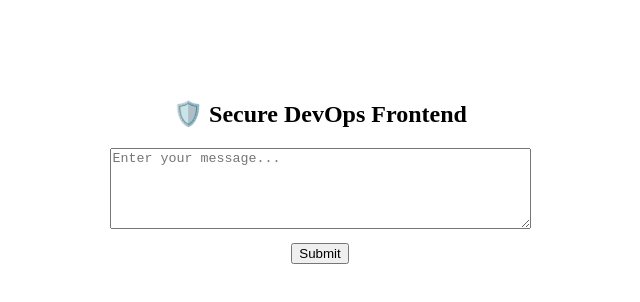
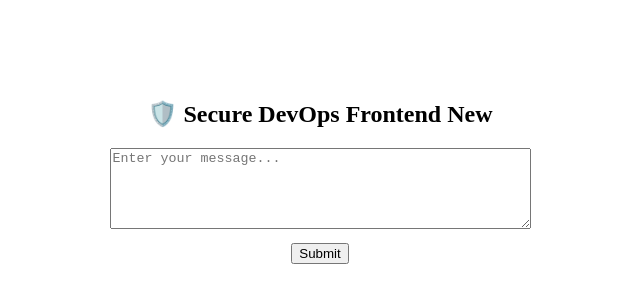
Before and after one commit to ardevopsun/Secure-DevOps-CICD-Pipeline-Flow, a React (Create React App) app in the folder frontend/: page / in a window 1280 px wide. Shown: the top 302 px of the page, without its empty margins (320-960 px from the left). Built offline with nearby package versions, Linux system fonts and the light colour scheme.

Commit message:
new change to check in ECS new

```diff
--- a/frontend/src/App.js
+++ b/frontend/src/App.js
@@ -19,7 +19,7 @@ function App() {
 
   return (
     <div style={{ maxWidth: '600px', margin: '100px auto', textAlign: 'center' }}>
-      <h2>🛡️ Secure DevOps Frontend</h2>
+      <h2>🛡️ Secure DevOps Frontend New</h2>
       <form onSubmit={handleSubmit}>
         <textarea
           rows="5"
```
